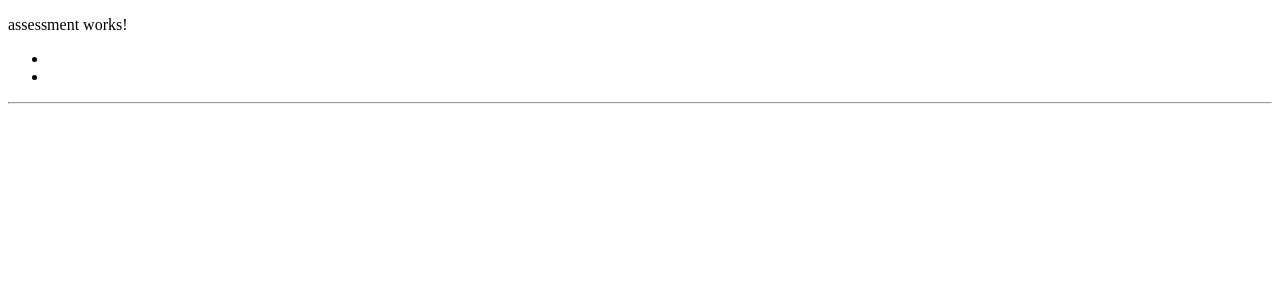
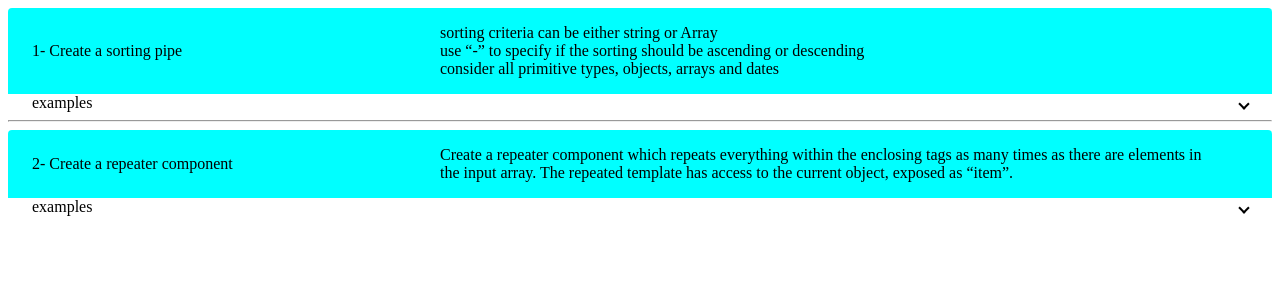
Before and after one commit to sheidaiefar/assessment, an Angular app: page /assessment in a window 1280 px wide. Shown: the top 300 px of the page. Built offline with nearby package versions, Linux system fonts and the light colour scheme.

Commit message:
index page

```diff
--- a/package.json
+++ b/package.json
@@ -15,6 +15,7 @@
     "@angular/compiler": "^15.2.0",
     "@angular/core": "^15.2.0",
     "@angular/forms": "^15.2.0",
+    "@angular/material": "^15.2.4",
     "@angular/platform-browser": "^15.2.0",
     "@angular/platform-browser-dynamic": "^15.2.0",
     "@angular/router": "^15.2.0",
--- a/src/app/app-routing.module.ts
+++ b/src/app/app-routing.module.ts
@@ -1,6 +1,5 @@
 import { NgModule } from '@angular/core';
 import { RouterModule, Routes } from '@angular/router';
-import { AssessmentComponent } from './pages/assessment/assessment.component';
 
 const routes: Routes = [
   {
@@ -10,7 +9,7 @@ const routes: Routes = [
   },
   {
     path: 'assessment',
-    component: AssessmentComponent,
+    loadChildren: () => import('./pages/assessments/assessments.module').then(x => x.AssessmentsModule),
   },
 ];
 
--- a/src/app/app.component.ts
+++ b/src/app/app.component.ts
@@ -1,4 +1,4 @@
-import { Component, OnInit } from '@angular/core';
+import { Component } from '@angular/core';
 
 @Component({
   selector: 'app-root',
@@ -6,35 +6,9 @@ import { Component, OnInit } from '@angular/core';
   styleUrls: ['./app.component.css'],
 })
 export class AppComponent {
-  data = [
-    { name: 'A', job: 'D' },
-    { name: 'B', job: 'E' },
-    { name: 'C', job: 'E' },
-  ];
 
-  movies = [
-    {
-      name: 'M',
-      rate: 5,
-      release: new Date(1, 1, 2000),
-    },
-    {
-      name: 'B',
-      rate: 1,
-      release: new Date(29, 1, 2022),
-    },
-    {
-      name: 'C',
-      rate: 3,
-      release: new Date(13, 5, 2015),
-    },
-  ];
 
-  names = ['maria', 'anna', 'sara'];
 
-  dates = [new Date(29, 1, 2022),new Date(29, 1, 2000),new Date(29,1,1900)];
-
-  ages = [100,20,44,88];
 
   constructor() {}
 }
--- a/src/app/pages/assessment/assessment.component.html
+++ /dev/null
@@ -1,6 +0,0 @@
-<p>assessment works!</p>
-<ul>
-    <li><a routerLink=""></a></li>
-    <li><a routerLink=""></a></li>
-</ul>
-<hr>
--- /dev/null
+++ b/src/app/pages/assessments/assessments.component.css
@@ -0,0 +1,8 @@
+.mat-mdc-form-field + .mat-mdc-form-field {
+  margin-left: 8px;
+}
+
+
+.panel{
+    background-color: aqua;
+}
--- /dev/null
+++ b/src/app/pages/assessments/assessments.component.html
@@ -0,0 +1,92 @@
+<div>
+  <mat-accordion>
+    <mat-expansion-panel hideToggle class="panel">
+      <mat-expansion-panel-header>
+        <mat-panel-title> 1- Create a sorting pipe </mat-panel-title>
+        <mat-panel-description>
+          <p>
+            sorting criteria can be either string or Array <br />
+            use “-” to specify if the sorting should be ascending or descending
+            <br />
+            consider all primitive types, objects, arrays and dates
+          </p>
+        </mat-panel-description>
+      </mat-expansion-panel-header>
+      <p></p>
+    </mat-expansion-panel>
+    <mat-expansion-panel
+      (opened)="panelOpenState = true"
+      (closed)="panelOpenState = false"
+    >
+      <mat-expansion-panel-header>
+        <mat-panel-title> examples </mat-panel-title>
+        <mat-panel-description> </mat-panel-description>
+      </mat-expansion-panel-header>
+
+      <p>sort an object array of : name,rate,date; by ('-rate') :</p>
+      <div *ngFor="let item of movies | sort : '-rate'">
+        {{ item.name }} -- {{ item.rate }} -- {{ item.release }}
+      </div>
+
+      <br/>
+      <mat-divider></mat-divider>
+
+      <p>sort an array of names; by ('-name') :</p>
+      <div *ngFor="let item of names | sort : '-name'">
+        {{ item }}
+      </div>
+
+      <br/>
+      <mat-divider></mat-divider>
+
+      <p>sort an array of ages; by ('age') :</p>
+      <div *ngFor="let item of ages | sort : 'age'">
+        {{ item }}
+      </div>
+
+      <br/>
+      <mat-divider></mat-divider>
+
+      <p>sort an array of dates; by ('-dates') :</p>
+      <div *ngFor="let item of dates | sort : 'dates'">
+        {{ item }}
+      </div>
+
+    </mat-expansion-panel>
+  </mat-accordion>
+
+<hr>
+
+  <mat-accordion>
+    <mat-expansion-panel hideToggle class="panel">
+      <mat-expansion-panel-header>
+        <mat-panel-title> 2- Create a repeater component </mat-panel-title>
+        <mat-panel-description>
+          <p>
+            Create a repeater component which repeats everything within the
+            enclosing tags as many times as there are elements in the input array. The
+            repeated template has access to the current object, exposed as “item”.
+          </p>
+        </mat-panel-description>
+      </mat-expansion-panel-header>
+      <p></p>
+    </mat-expansion-panel>
+    <mat-expansion-panel
+      (opened)="panelOpenState = true"
+      (closed)="panelOpenState = false"
+    >
+      <mat-expansion-panel-header>
+        <mat-panel-title> examples </mat-panel-title>
+        <mat-panel-description> </mat-panel-description>
+      </mat-expansion-panel-header>
+
+      <app-repeat>
+        <ng-template appRepeat *ngFor="let option of data">
+          {{ option.name }}
+          <div>*</div>
+        </ng-template>
+      </app-repeat>
+
+    </mat-expansion-panel>
+  </mat-accordion>
+</div>
--- /dev/null
+++ b/src/app/pages/assessments/assessments.component.ts
@@ -0,0 +1,40 @@
+import { Component } from '@angular/core';
+
+@Component({
+  selector: 'app-assessment',
+  templateUrl: './assessments.component.html',
+  styleUrls: ['./assessments.component.css']
+})
+export class AssessmentsComponent {
+  panelOpenState = false
+  movies = [
+    {
+      name: 'M',
+      rate: 5,
+      release: new Date(1, 1, 2000),
+    },
+    {
+      name: 'B',
+      rate: 1,
+      release: new Date(29, 1, 2022),
+    },
+    {
+      name: 'C',
+      rate: 3,
+      release: new Date(13, 5, 2015),
+    },
+  ];
+
+  names = ['maria', 'anna', 'sara'];
+
+  dates = [new Date(29, 1, 2022), new Date(29, 1, 2000), new Date(29, 1, 1900)];
+
+  ages = [100, 20, 44, 88];
+
+
+  data = [
+    { name: 'A', job: 'D' },
+    { name: 'B', job: 'E' },
+    { name: 'C', job: 'E' },
+  ];
+}
```
Also changed, not shown: src/app/app.module.ts (+4 -9 lines), src/app/pages/assessment/assessment.component.ts (deleted, +0 -10 lines), src/app/pages/assessment/assessment.module.ts (deleted, +0 -14 lines), src/app/pages/assessments/assessments.module.ts (added, +35 -0 lines), src/app/pages/assessment/assessment.component.css (deleted), 2 other files (tests, documents, lock files or other folders).
